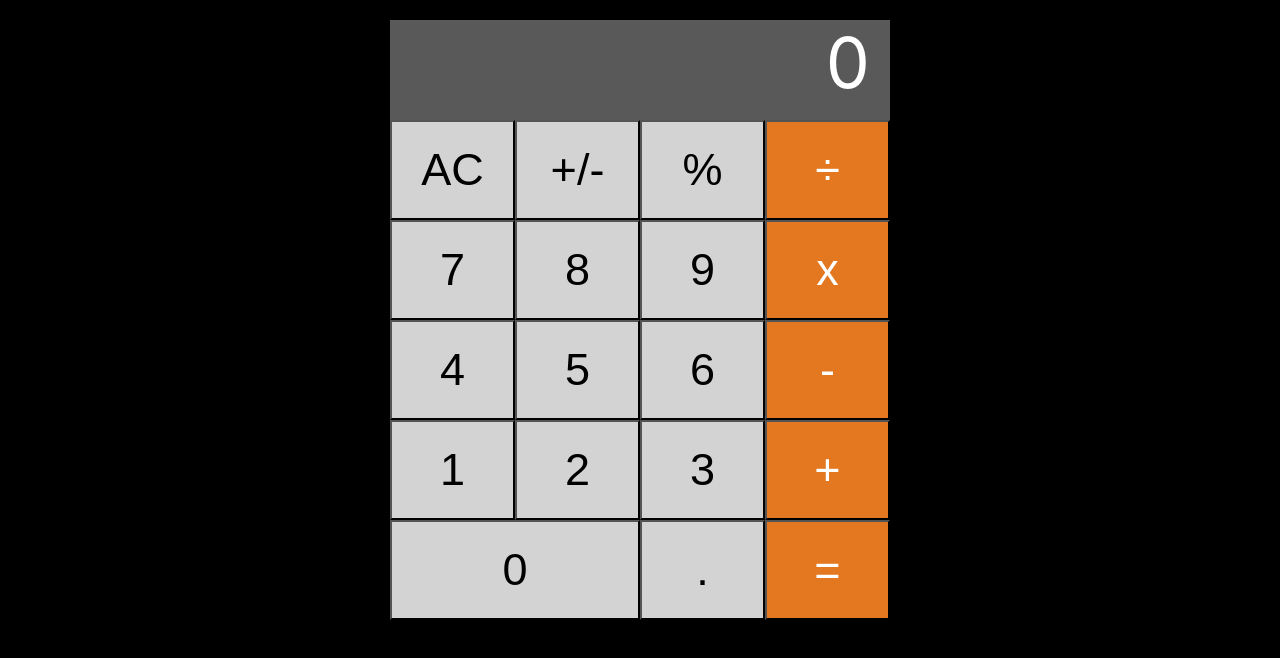
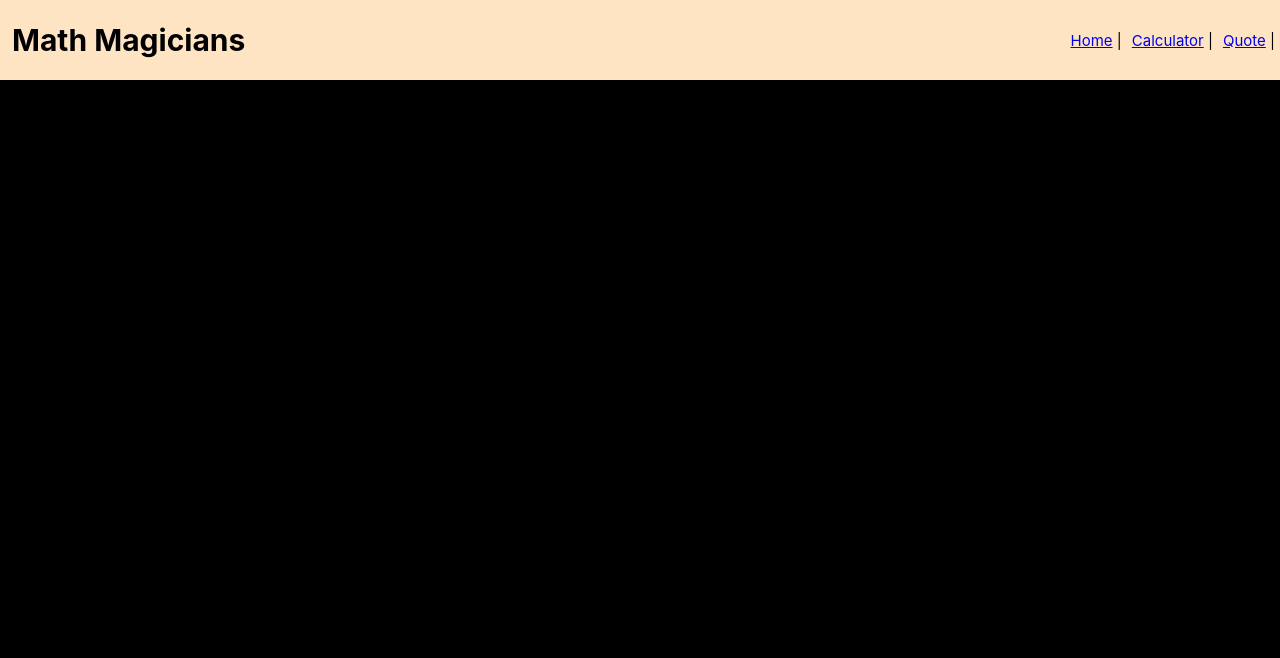
Before and after one commit to disc3110/math-magicians, a React (Create React App) app: page / in a window 1280 px wide. Shown: the top 658 px of the page. Built offline with nearby package versions, Linux system fonts and the light colour scheme.

Commit message:
add Routes to different views. Add Navbar

```diff
--- a/package.json
+++ b/package.json
@@ -31,6 +31,7 @@
     "prop-types": "^15.7.2",
     "react": "^17.0.2",
     "react-dom": "^17.0.2",
+    "react-router-dom": "^5.2.0",
     "react-scripts": "4.0.3",
     "web-vitals": "^1.1.2"
   },
--- a/src/App.js
+++ b/src/App.js
@@ -1,11 +1,31 @@
 /* eslint-disable react/prefer-stateless-function */
 import React from 'react';
+import {
+  Switch,
+  Route,
+} from 'react-router-dom';
 import Calculator from './components/Calculator';
+import Header from './components/Header';
+import Home from './components/Home';
+import Quote from './components/Quote';
 
 class App extends React.Component {
   render() {
     return (
-      <Calculator />
+      <div>
+        <Header />
+        <Switch>
+          <Route path="/calculator">
+            <Calculator />
+          </Route>
+          <Route path="/quote">
+            <Quote />
+          </Route>
+          <Route path="/">
+            <Home />
+          </Route>
+        </Switch>
+      </div>
     );
   }
 }
--- /dev/null
+++ b/src/Style/Header.css
@@ -0,0 +1,19 @@
+header {
+  background-color: bisque;
+  display: flex;
+  justify-content: space-between;
+  align-items: center;
+  height: 10vh;
+}
+header h1 {
+  margin-left: 1.2rem;
+  font-size: 3rem;
+}
+header li {
+  display: inline-block;
+  margin: auto .5rem;
+  font-size: 1.5rem;
+}
+header li::after {
+  content: " | ";
+}
--- a/src/index.css
+++ b/src/Style/index.css
@@ -1,3 +1,11 @@
+* {
+  margin: 0;
+  padding: 0;
+  box-sizing: border-box;
+}
+html {
+  font-size: 62.5%;
+}
 body {
   margin: 0;
   font-family:
--- a/src/components/Calculator.js
+++ b/src/components/Calculator.js
@@ -1,4 +1,4 @@
-import './Calculator.css';
+import '../Style/Calculator.css';
 import React, { useState } from 'react';
 import calculate from '../logic/calculate';
 import calcDisplay from '../logic/display';
@@ -16,6 +16,10 @@ const Calculator = () => {
   };
 
   return (
+    <>
+      <div>
+        <h2>Lets do some math</h2>
+      </div>
       <div className="container">
         <div className="screen dg">{ calcDisplay(calcObj) }</div>
         <button className="lightgray" type="button" onClick={() => handleEvaluation('AC')}>AC</button>
@@ -38,6 +42,7 @@ const Calculator = () => {
         <button className="lightgray" type="button" onClick={() => handleEvaluation('.')}>.</button>
         <button className="orange" type="button" onClick={() => handleEvaluation('=')}>=</button>
       </div>
+    </>
   );
 };
 
--- /dev/null
+++ b/src/components/Header.js
@@ -0,0 +1,34 @@
+import '../Style/Header.css';
+import { Link } from 'react-router-dom';
+
+const Header = () => {
+  const links = [
+    {
+      id: 1,
+      path: '/',
+      text: 'Home',
+    },
+    {
+      id: 2,
+      path: '/calculator',
+      text: 'Calculator',
+    },
+    {
+      id: 3,
+      path: '/quote',
+      text: 'Quote',
+    },
+  ];
+  return (
+    <header>
+      <h1> Math Magicians </h1>
+      <nav>
+        <ul>
+          {links.map((link) => <li key={link.id}><Link to={link.path}>{link.text}</Link></li>)}
+        </ul>
+      </nav>
+    </header>
+  );
+};
+
+export default Header;
--- /dev/null
+++ b/src/components/Home.js
@@ -0,0 +1,30 @@
+const Home = () => (
+  <section>
+    <h1>Welcome to our page</h1>
+    <p>
+      {' '}
+      Lorem ipsum dolor sit amet consectetur adipiscing elit euismod
+      per praesent, libero natoque accumsan convallis suspendisse ultricies
+      quis nec sociosqu sapien, lobortis tristique aliquet mi tellus
+      cubilia luctus rutrum porttitor. Lacus porttitor massa erat nec
+      condimentum inceptos mi tortor accumsan ligula varius rutrum morbi,
+      fringilla curabitur mus imperdiet blandit dui senectus sapien ornare
+      hendrerit donec in.
+      {' '}
+    </p>
+
+    <p>
+      {' '}
+      Euismod dis imperdiet sollicitudin urna pretium fames semper platea
+      risus, sagittis venenatis ut mi at accumsan augue et, sapien penatibus
+      aliquam lacus sociosqu suspendisse praesent tempus. Viverra purus
+      dignissim morbi massa mauris maecenas inceptos, quam fermentum
+      penatibus metus sollicitudin turpis, ac cursus taciti nascetur natoque
+      varius. Pulvinar fusce nascetur sodales sociosqu tellus libero,
+      elementum taciti magna aliquam augue, varius accumsan lobortis quis
+      consequat.
+    </p>
+  </section>
+);
+
+export default Home;
--- /dev/null
+++ b/src/components/Quote.js
@@ -0,0 +1,11 @@
+/* eslint-disable arrow-body-style */
+const Quote = () => {
+  return (
+    <p>
+      Mathematics is not about numbers, equiations, computations,
+      or algorithms: it is about understanding. -William Paul Thurston
+    </p>
+  );
+};
+
+export default Quote;
--- a/src/index.js
+++ b/src/index.js
@@ -1,12 +1,15 @@
 import React from 'react';
 import ReactDOM from 'react-dom';
-import './index.css';
+import './Style/index.css';
+import { BrowserRouter as Router } from 'react-router-dom';
 import App from './App';
 import reportWebVitals from './reportWebVitals';
 
 ReactDOM.render(
   <React.StrictMode>
-    <App />
+    <Router>
+      <App />
+    </Router>
   </React.StrictMode>,
   document.getElementById('root'),
 );
```
Also changed, not shown: src/Style/Calculator.css (renamed from src/components/Calculator.css), 2 other files (tests, documents, lock files or other folders). Lines whose indentation alone changed are shown as unchanged.
